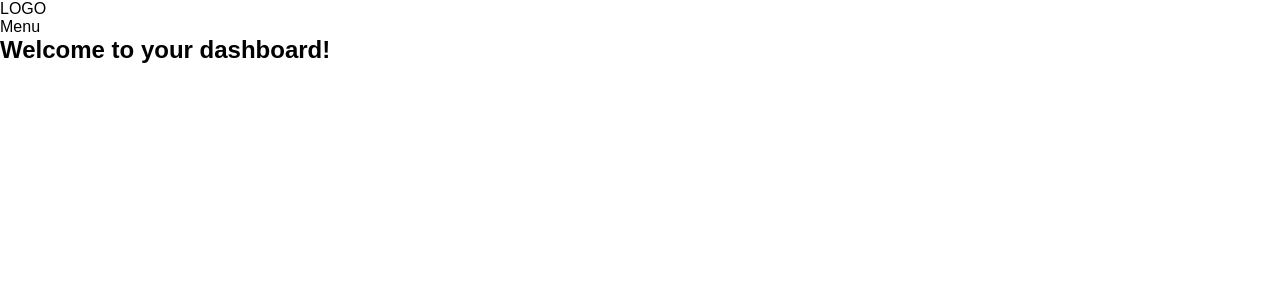
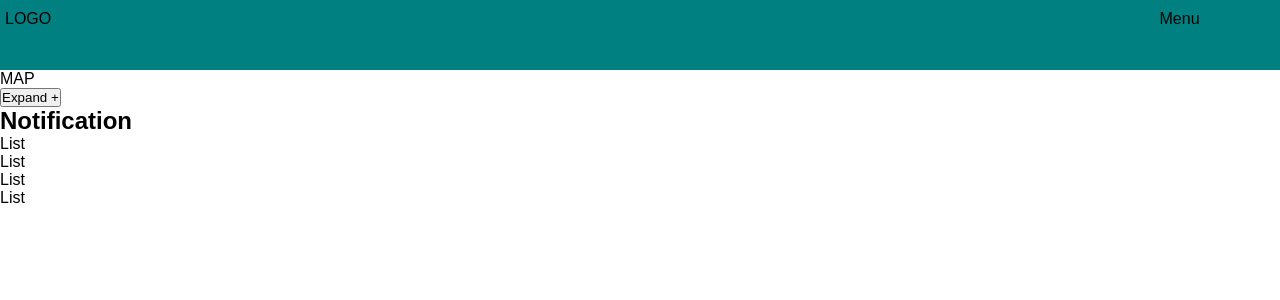
Before and after one commit to ruemisa/conquest-app, a React app in the folder client/: page /user/1/dashboard in a window 1280 px wide. Shown: the top 300 px of the page. Built offline with nearby package versions, Linux system fonts and the light colour scheme.

Commit message:
Added a friends component for the user's friends

```diff
--- a/client/src/App.js
+++ b/client/src/App.js
@@ -5,6 +5,7 @@ import Landing from './components/Landing/Landing';
 import Login from './components/Login/Login';
 import Signup from './components/Signup/Signup';
 import Dashboard from './components/Dashboard/Dashboard';
+import Friends from './components/Friends/Friends';
 import Profile from './components/Profile/Profile';
 // For Global Styles
 import './App.css';
@@ -18,6 +19,7 @@ class App extends Component {
                         <Route path="/signup" component={ Signup } />
                         <Route path="/login" component={ Login } />
                         <Route path="/user/:id/dashboard" component={ Dashboard } />
+                        <Route path="/user/:id/friends" component={ Friends } />
                         <Route path="/user/:id" component={ Profile } />
                         <Route path="/" component={ Landing } />
                     </Switch>
--- a/client/src/components/Dashboard/Dashboard.js
+++ b/client/src/components/Dashboard/Dashboard.js
@@ -34,7 +34,18 @@ class Dashboard extends Component {
                     open={ this.state.showDropDown }
                     closed={ this.dropDownClosedHandler }/>
                 <div>
-                    <h2>Welcome to your dashboard!</h2>
+                    <div>MAP</div>
+                    <button>Expand +</button>
+                </div>
+
+                <div>
+                    <h2>Notification</h2>
+                    <ul>
+                        <li>List</li>
+                        <li>List</li>
+                        <li>List</li>
+                        <li>List</li>
+                    </ul>
                 </div>
             </React.Fragment>
         );
--- /dev/null
+++ b/client/src/components/Friends/Friends.js
@@ -0,0 +1,21 @@
+import React, { Component } from 'react';
+
+class Friends extends Component {
+
+    onClickHandler = () => {
+      this.props.history.push('/user/:id/dashboard');
+  }
+
+    render() {
+        return (
+
+            <div>
+                <h1>FRIENDS HERE</h1>
+                <button onClick={ this.onClickHandler }>Back</button>
+            </div>
+
+        );
+    }
+}
+
+export default Friends;
--- a/client/src/components/Profile/Profile.js
+++ b/client/src/components/Profile/Profile.js
@@ -1,6 +1,6 @@
 import React, { Component } from 'react';
+import { Link } from 'react-router-dom';
 
-// import { Link } from 'react-router-dom';
 class Profile extends Component {
 
     onClickHandler = () => {
@@ -10,11 +10,27 @@ class Profile extends Component {
     render() {
 
         return (
+                <div>
+                    <div>
+                        PROFILE HUB
 
-            <div>
-                <h2>Welcome to your Profile!</h2>
-                <button onClick={ this.onClickHandler }>Back</button>
-            </div>
+                        <h3>Name</h3>
+                        <p>Location</p>
+                        <Link to="#">Edit</Link>
+                    </div>
+
+                    <div>
+                        <h2> Friends </h2>
+                        <ul>
+                            <li>Friend</li>
+                            <li>Friend</li>
+                            <li>Friend</li>
+                        </ul>
+                        <Link to="/user/:id/friends">See All</Link>
+                    </div>
+
+                    <button onClick={ this.onClickHandler }>Back</button>
+                </div>
         );
     }
 
--- a/client/src/components/UI/DropDown/DropDown.css
+++ b/client/src/components/UI/DropDown/DropDown.css
@@ -17,5 +17,5 @@
 }
 
 .Close {
-  transform: translate(-100%, -100%);
+  transform: translate(200%, -100%);
 }
--- /dev/null
+++ b/client/src/components/UI/Navigation/Navigation.css
@@ -0,0 +1,10 @@
+.Navigation {
+  padding: 15px 5px;
+  display: flex;
+  flex-flow: column;
+  align-items: center;
+}
+
+.Navigation li {
+  padding: 15px 5px;
+}
--- a/client/src/components/UI/Navigation/Navigation.js
+++ b/client/src/components/UI/Navigation/Navigation.js
@@ -1,11 +1,15 @@
 import React from 'react';
 
 import NavigationItem from './NavigationItem/NavigationItem';
+import styles from './Navigation.css';
 
 const navigation = () => (
-    <ul>
+    <ul className={ styles.Navigation }>
         <NavigationItem link="/user/:id/profile">
             User
+        </NavigationItem>
+        <NavigationItem link="#">
+            Scoreboard (Soon)
         </NavigationItem>
         <NavigationItem link="/">
             Sign Out
--- /dev/null
+++ b/client/src/components/UI/Toolbar/Toolbar.css
@@ -0,0 +1,9 @@
+.Toolbar {
+    height: auto;
+    width: 100%;
+    display: grid;
+    grid-template-columns: 1fr .1fr;
+    grid-auto-rows: minmax(50px, auto);
+    padding: 10px 5px;
+    background-color: teal;
+}
--- a/client/src/components/UI/Toolbar/Toolbar.js
+++ b/client/src/components/UI/Toolbar/Toolbar.js
@@ -1,10 +1,11 @@
 import React from 'react';
 
 import DropDownToggle from '../DropDown/DropDownToggle/DropDownToggle';
+import styles from './Toolbar.css';
 
 const toolbar = ( props ) => (
 
-    <header>
+    <header className={ styles.Toolbar }>
         <div> LOGO </div>
         <DropDownToggle clicked={ props.dropDownClicked } />
     </header>
```
Also changed, not shown: client/src/components/Dashboard/Dashboard.css (added).
